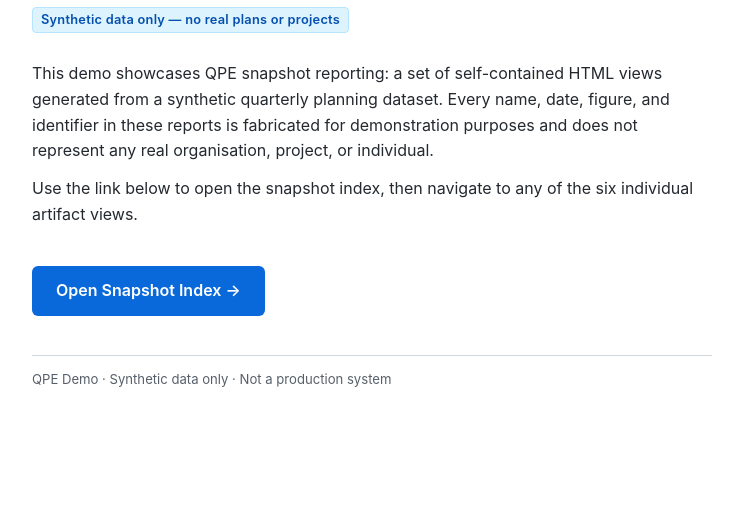
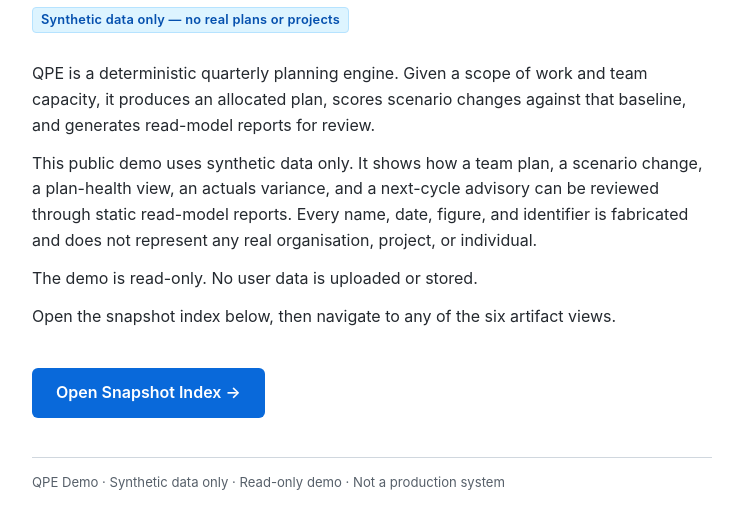
Before and after one commit to Vumx/qpe-demo, a plain HTML site: page index.html in a window 1280 px wide. Shown: the part 109-638 px from the top of the page, without its empty margins (268-1001 px from the left). Drawn offline with Linux system fonts and the light colour scheme.

Commit message:
H1-4: landing page polish -- explain QPE, artifacts, and read-only status

```diff
--- a/index.html
+++ b/index.html
@@ -53,19 +53,26 @@
   <h1>QPE Demo</h1>
   <span class="badge">Synthetic data only &mdash; no real plans or projects</span>
   <p>
-    This demo showcases QPE snapshot reporting: a set of self-contained HTML
-    views generated from a synthetic quarterly planning dataset. Every name,
-    date, figure, and identifier in these reports is fabricated for
-    demonstration purposes and does not represent any real organisation,
-    project, or individual.
+    QPE is a deterministic quarterly planning engine. Given a scope of work and
+    team capacity, it produces an allocated plan, scores scenario changes against
+    that baseline, and generates read-model reports for review.
   </p>
   <p>
-    Use the link below to open the snapshot index, then navigate to any of the
-    six individual artifact views.
+    This public demo uses synthetic data only. It shows how a team plan, a
+    scenario change, a plan-health view, an actuals variance, and a next-cycle
+    advisory can be reviewed through static read-model reports. Every name,
+    date, figure, and identifier is fabricated and does not represent any real
+    organisation, project, or individual.
+  </p>
+  <p>
+    The demo is read-only. No user data is uploaded or stored.
+  </p>
+  <p>
+    Open the snapshot index below, then navigate to any of the six artifact views.
   </p>
   <a class="cta" href="snapshot_index.html">Open Snapshot Index &rarr;</a>
   <footer>
-    QPE Demo &middot; Synthetic data only &middot; Not a production system
+    QPE Demo &middot; Synthetic data only &middot; Read-only demo &middot; Not a production system
   </footer>
 </body>
 </html>
```
